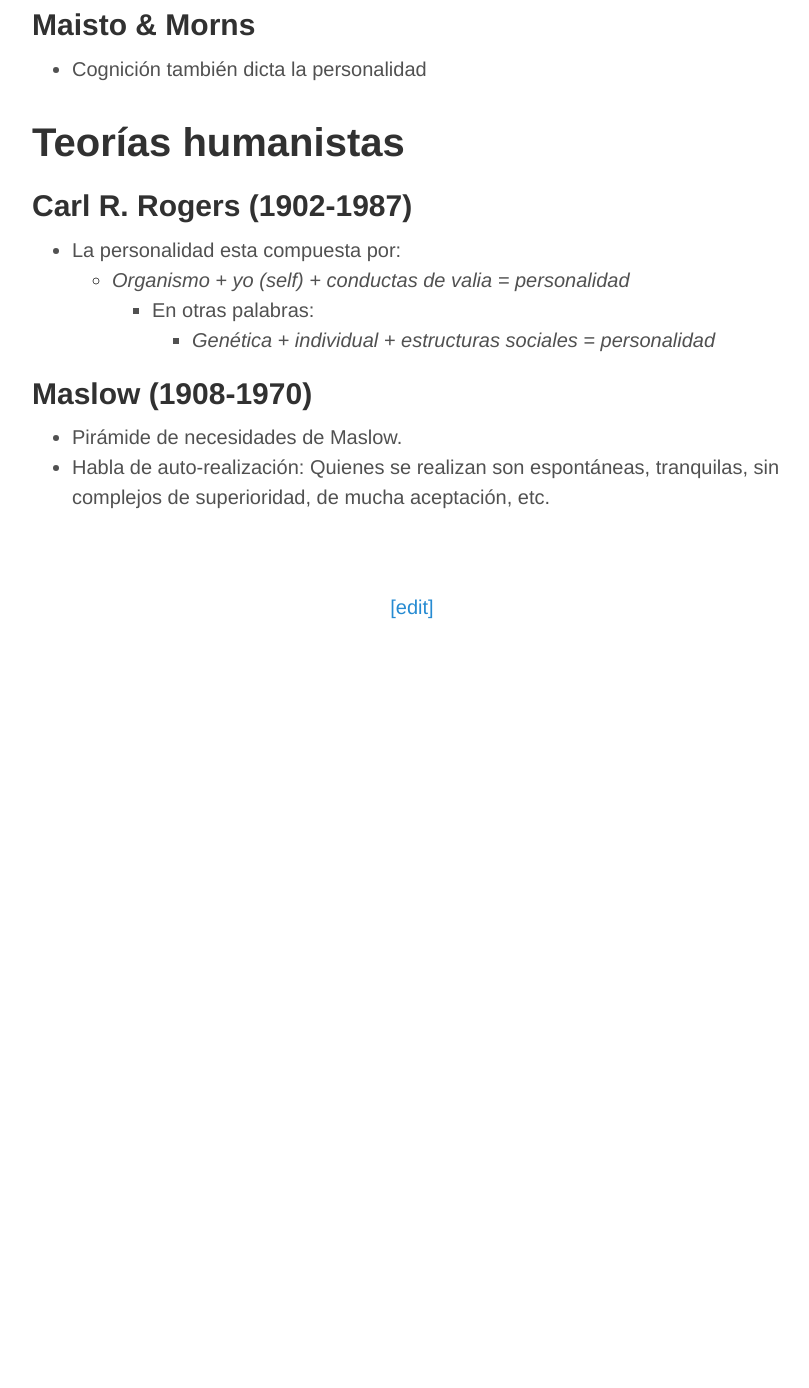
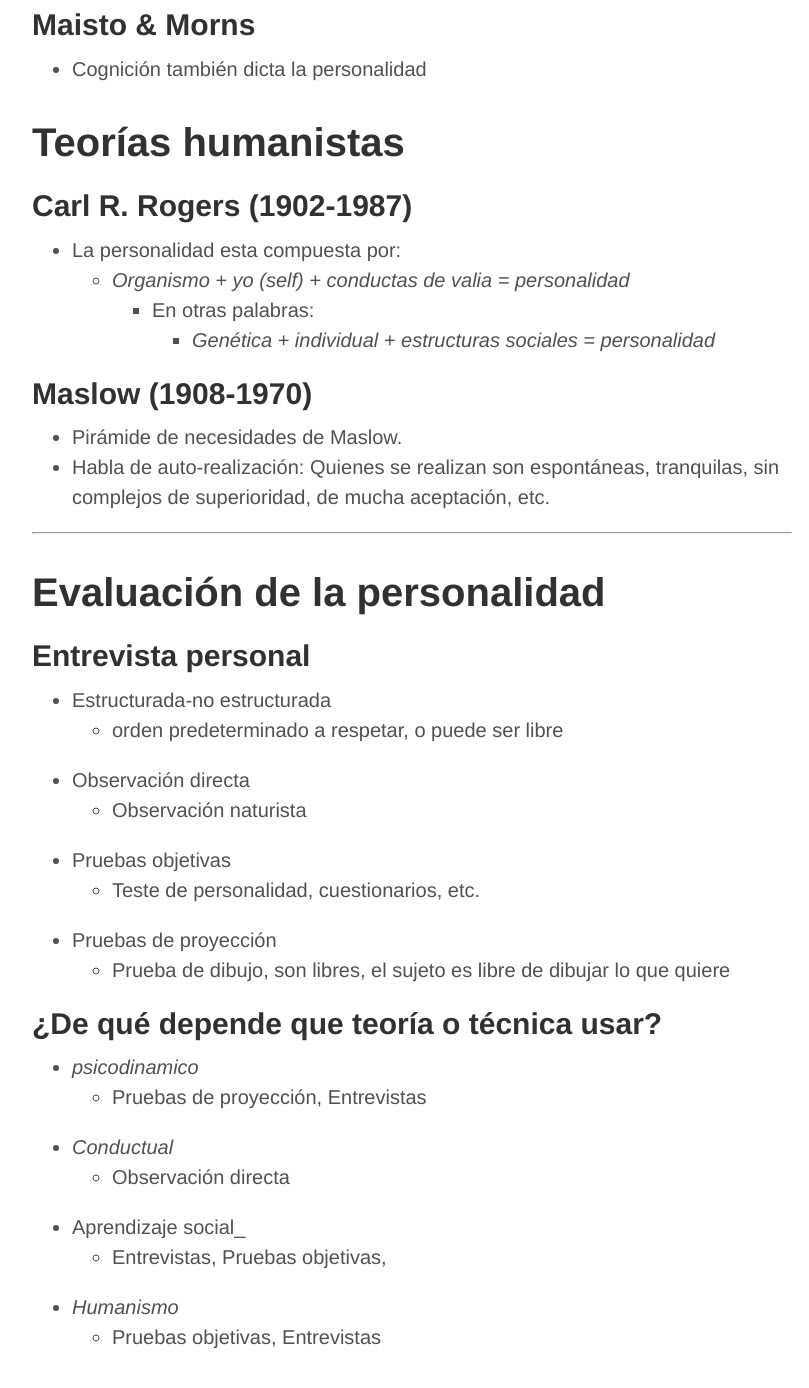
Before and after one commit to alex-esc/notes, a Jekyll site: the page built from _posts/2020-02-24-neo-freud-perso.md, in a window 1280 px wide and 1400 px high, scrolled down 1868 px. Shown: the top 1388 px of the window, without its empty margins (228-1037 px from the left). Built offline with Jekyll 4.4.1, drawn with Linux system fonts in a browser that asks for light colours; before the commit the page ends 2498 px from its top, so only the background shows below that.

Commit message:
Update 2020-02-24-neo-freud-perso.md

```diff
--- a/_posts/2020-02-24-neo-freud-perso.md
+++ b/_posts/2020-02-24-neo-freud-perso.md
@@ -63,3 +63,32 @@ A diferencia de Freud, estas teorías no se enfocan en el inconsciente:
 
 * Pirámide de necesidades de Maslow.
 * Habla de auto-realización: Quienes se realizan son espontáneas, tranquilas, sin complejos de superioridad, de mucha aceptación, etc.
+
+---
+
+# Evaluación de la personalidad
+
+## Entrevista personal
+
+* Estructurada-no estructurada
+	* orden predeterminado a respetar, o puede ser libre
+* Observación directa
+	* Observación naturista
+* Pruebas objetivas
+	* Teste de personalidad, cuestionarios, etc.
+* Pruebas de proyección
+	* Prueba de dibujo, son libres, el sujeto es libre de dibujar lo que quiere
+
+## ¿De qué depende que teoría o técnica usar?
+
+* _psicodinamico_
+	+ Pruebas de proyección, Entrevistas
+
+* _Conductual_
+	+ Observación directa
+
+* Aprendizaje social_
+	+ Entrevistas, Pruebas objetivas,
+
+* _Humanismo_
+	+ Pruebas objetivas, Entrevistas
```
